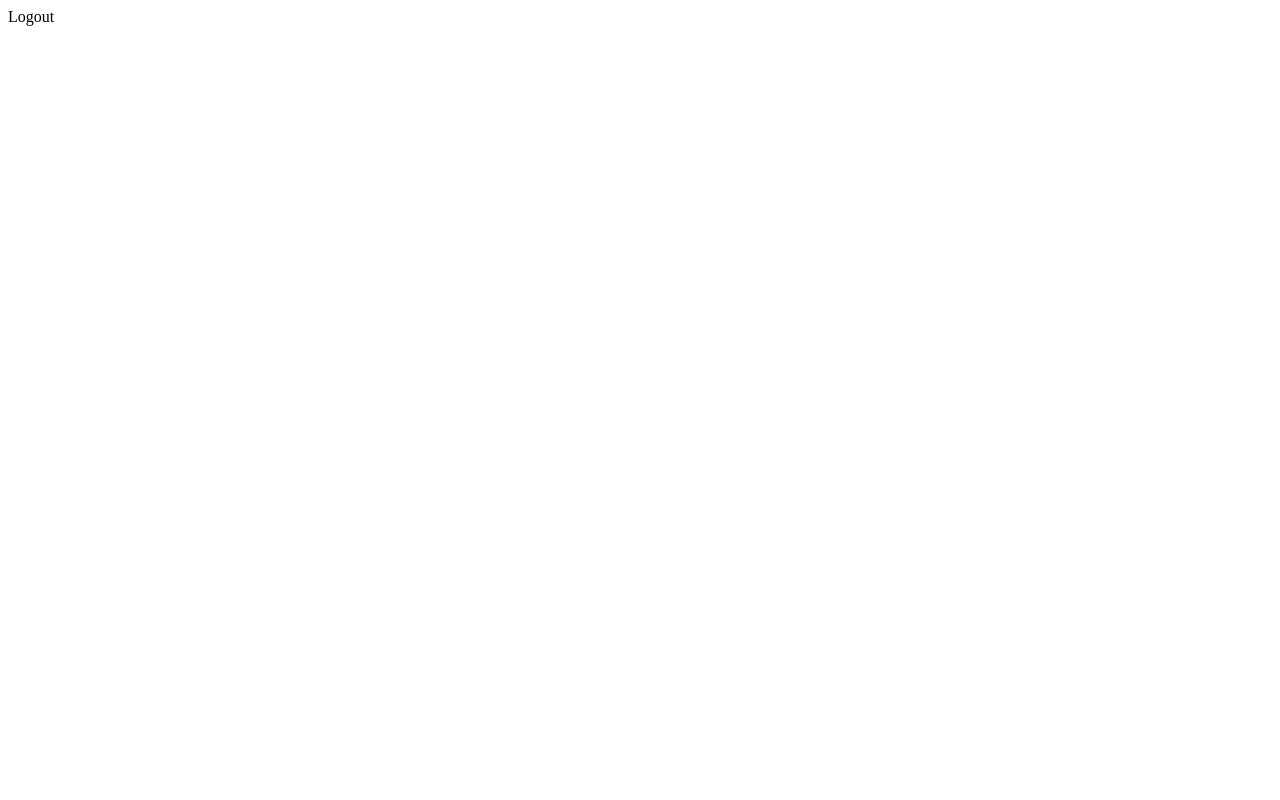
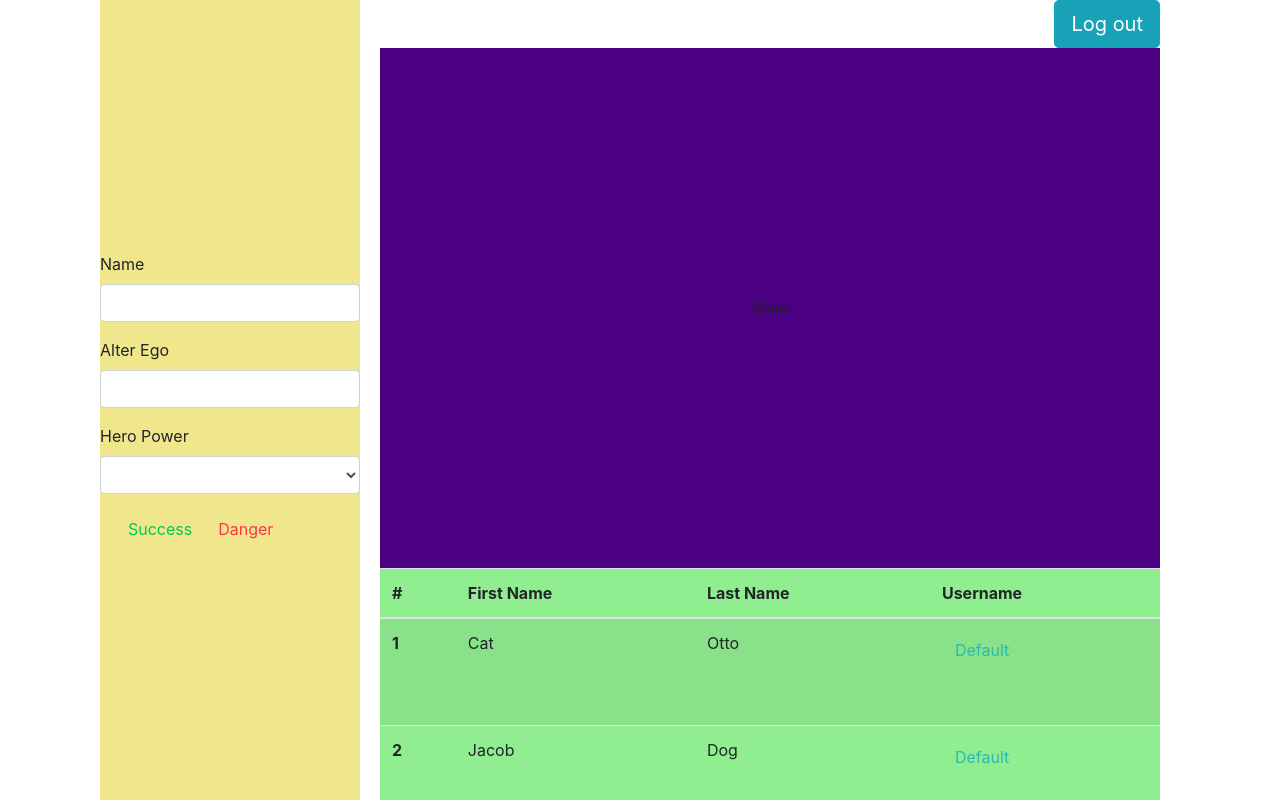
Before and after one commit to MAndrea98/FamilyTree, an Angular app in the folder FamilyTreeFrontend/: page /workspace in a window 1280 px wide. Built offline with nearby package versions, Linux system fonts and the light colour scheme; sample sign-in values are in the browser's storage.

Commit message:
Test template made

```diff
--- a/FamilyTreeFrontend/angular.json
+++ b/FamilyTreeFrontend/angular.json
@@ -24,7 +24,8 @@
               "src/assets"
             ],
             "styles": [
-              "src/styles.css"
+              "src/styles.css",
+              "node_modules/bootstrap/dist/css/bootstrap.min.css"
             ],
             "scripts": []
           },
--- a/FamilyTreeFrontend/package.json
+++ b/FamilyTreeFrontend/package.json
@@ -12,6 +12,7 @@
   "private": true,
   "dependencies": {
     "@angular/animations": "~10.0.0",
+    "@angular/cdk": "^10.2.0",
     "@angular/common": "~10.0.0",
     "@angular/compiler": "~10.0.0",
     "@angular/core": "~10.0.0",
@@ -21,6 +22,9 @@
     "@angular/router": "~10.0.0",
     "@syncfusion/ej2-angular-diagrams": "^18.2.55",
     "@syncfusion/ej2-data": "^18.2.54",
+    "angular-bootstrap-md": "^9.4.0",
+    "bootstrap": "^4.5.2",
+    "ngx-bootstrap": "^6.1.0",
     "rxjs": "~6.5.5",
     "tslib": "^2.0.0",
     "zone.js": "~0.10.3"
--- a/FamilyTreeFrontend/src/app/user-page/user-page.component.css
+++ b/FamilyTreeFrontend/src/app/user-page/user-page.component.css
@@ -0,0 +1,86 @@
+.container {
+    display: flex;
+    flex-direction: row;
+    justify-content: center;
+    align-items: center;
+    flex: 1;
+    overflow: hidden;
+    height: 100vh;
+    min-width: 100%;
+}
+
+.classA {
+    display: flex;
+    flex-direction: row;
+    justify-content: center;
+    align-items: center;
+    width: 25%;
+    height: 100%;
+    background-color: khaki;
+}
+.classB {
+    display: flex;
+    flex-direction: column;
+    width: 75%;
+    height: 100%;
+    margin-left: 20px;
+    margin-right: 20px;
+}
+.div-logout{
+    width: 100%;
+    max-height: 7%;
+    background-color: white;
+    text-align: right;
+}
+.div-main {
+    display: flex;
+    background-color: indigo;
+    text-align: center;
+    align-items: center;
+    justify-content: center;
+    min-height: 65%;
+    max-height: 65%;
+}
+.div-datas {
+    display: flex;
+    background-color: lightgreen;
+    max-height: 35%;
+    min-height: 35%;
+}
+
+.btn-hover {
+    background-color: transparent !important;
+    -webkit-box-shadow: none !important;
+    box-shadow: none !important;
+    border: 1px solid transparent !important;
+    background-image: none;
+}
+
+.btn-hover-success {
+    color: #00C851 !important;
+}
+
+.btn-hover-success:hover {
+    color: #fff !important;
+    background-color: #00C851 !important;
+    border-color: #00C851 !important;
+}
+
+.btn-hover-danger {
+    color: #FF3547 !important;
+}
+
+.btn-hover-danger:hover {
+    color: #fff !important;
+    background-color: #FF3547 !important;
+    border-color: #FF3547 !important;
+}
+
+.btn-hover-default {
+    color: #2BBBAD !important;
+}
+.btn-hover-default:hover {
+    color: #fff !important;
+    background-color: #2BBBAD !important;
+    border-color: #2BBBAD !important;
+}
--- a/FamilyTreeFrontend/src/app/user-page/user-page.component.html
+++ b/FamilyTreeFrontend/src/app/user-page/user-page.component.html
@@ -1 +1,71 @@
-<a [routerLink]="" (click)="logout();">Logout</a>
+<div class="container">
+    <div class="classA">
+        <div class="form">
+            <form>
+              <div class="form-group">
+                <label for="name">Name</label>
+                <input type="text" class="form-control" id="name" required>
+              </div>
+
+              <div class="form-group">
+                <label for="alterEgo">Alter Ego</label>
+                <input type="text" class="form-control" id="alterEgo">
+              </div>
+
+              <div class="form-group">
+                <label for="power">Hero Power</label>
+                <select class="form-control" id="power" required>
+                </select>
+              </div>
+
+              <div class="col-md-12 my-10">
+                <button type="button" class="btn btn-hover btn-hover-success btn-rounded">Success</button>
+                <button type="button" class="btn btn-hover btn-hover-danger  btn-rounded">Danger</button>
+
+                </div>
+            </form>
+        </div>
+    </div>
+    <div class="classB">
+        <div class="div-logout">
+            <a href="#" class="btn btn-info btn-lg">
+                <span class="glyphicon glyphicon-log-out"></span> Log out
+            </a>
+        </div>
+        <div class="div-main">Main</div>
+        <div class="div-datas">
+            <table class="table table-striped table-responsive-md btn-table">
+
+                <thead>
+                  <tr>
+                    <th>#</th>
+                    <th>First Name</th>
+                    <th>Last Name</th>
+                    <th>Username</th>
+                  </tr>
+                </thead>
+
+                <tbody>
+                  <tr>
+                    <th scope="row">1</th>
+                    <td>
+                       Cat
+                    </td>
+                    <td>Otto</td>
+                    <td> <button type="button" class="btn btn-hover btn-hover-default btn-rounded">Default</button></td>
+                  </tr>
+                  <tr>
+                    <th scope="row">2</th>
+                    <td>Jacob</td>
+                    <td>
+                        Dog
+                    </td>
+                    <td> <button type="button" class="btn btn-hover btn-hover-default btn-rounded">Default</button></td>
+                  </tr>
+                </tbody>
+
+              </table>
+
+        </div>
+    </div>
+</div>
--- a/FamilyTreeFrontend/src/styles.css
+++ b/FamilyTreeFrontend/src/styles.css
@@ -1 +1,2 @@
 /* You can add global styles to this file, and also import other style files */
+@import '~bootstrap/dist/css/bootstrap.min.css';
```
Also changed, not shown: 2 other files (tests, documents, lock files or other folders).
